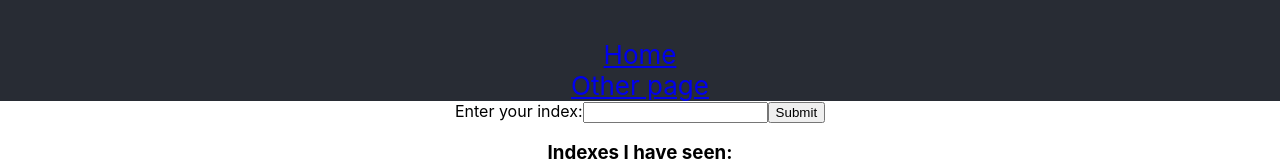
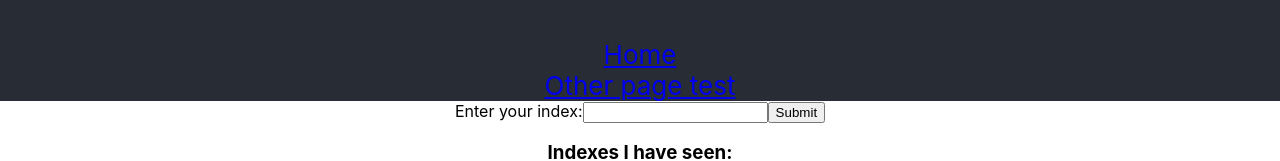
Before and after one commit to andreyohiienko/multi-k8s, a React (Create React App) app in the folder client/: page / in a window 1280 px wide. Shown: the part 414-575 px from the top of the page. Built offline with nearby package versions, Linux system fonts and the light colour scheme; no server answers.

Commit message:
Update App.js

```diff
--- a/client/src/App.js
+++ b/client/src/App.js
@@ -13,7 +13,7 @@
           <img src={logo} className="App-logo" alt="logo" />
           <h1 className="App-title">Fib calculator version Kubernetes!!!</h1>
           <Link to="/">Home</Link>
-          <Link to="/otherpage">Other page</Link>
+          <Link to="/otherpage">Other page test</Link>
         </header>
         <Route exact path="/" component={Fib} />
         <Route exact path="/otherpage" component={OtherPage} />
```
